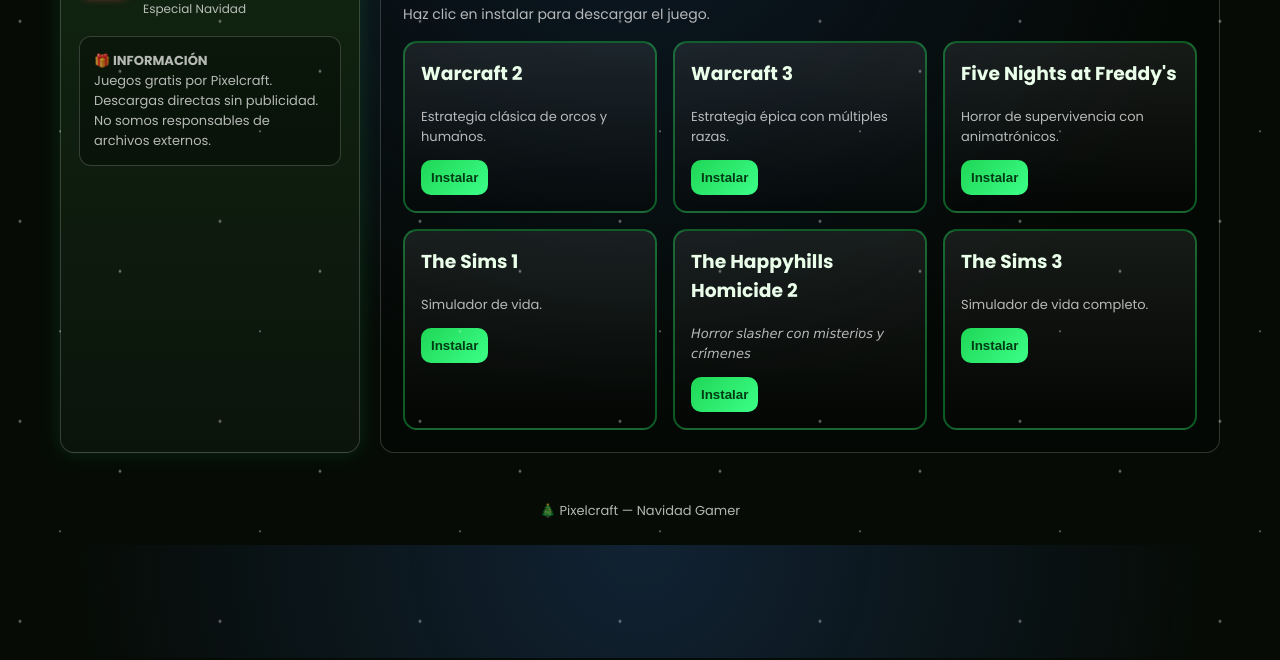
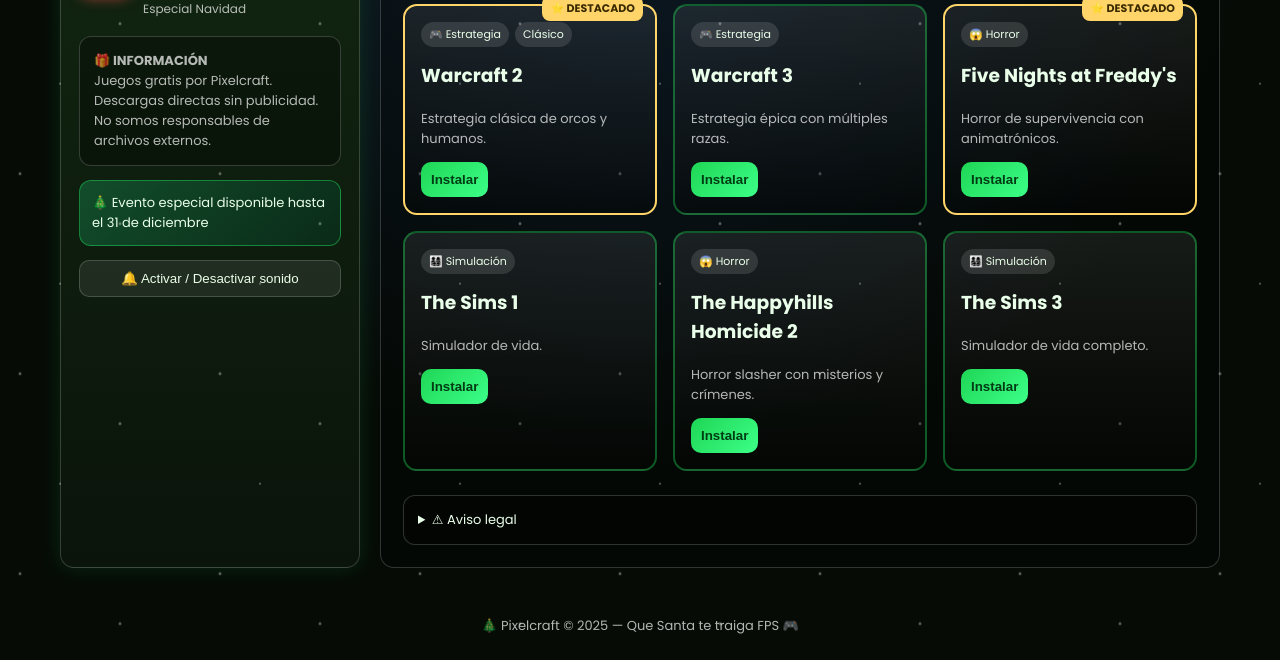
Before and after one commit to Logicraftstudio/Juegos, a plain HTML site: page index.html in a window 1280 px wide. Shown: the part 142-802 px from the top of the page. Drawn offline with Linux system fonts and the light colour scheme.

Commit message:
Update index.html

```diff
--- a/index.html
+++ b/index.html
@@ -3,7 +3,7 @@
 <head>
 <meta charset="utf-8">
 <meta name="viewport" content="width=device-width,initial-scale=1">
-<title>Pixelcraft Juegos</title>
+<title>Pixelcraft Juegos — Navidad</title>
 
 <link href="https://fonts.googleapis.com/css2?family=Poppins:wght@400;600;700&display=swap" rel="stylesheet">
 
@@ -17,6 +17,7 @@
   --radius:14px;
   --navidad:#1fd655;
   --rojo:#c91f1f;
+  --gold:#ffd56a;
 }
 
 *{box-sizing:border-box}
@@ -41,8 +42,8 @@ body{
     radial-gradient(2px 2px at 120px 80px,#fff,transparent),
     radial-gradient(1.5px 1.5px at 60px 140px,#fff,transparent);
   background-size:200px 200px;
-  animation:snow 12s linear infinite;
-  opacity:.6;
+  animation:snow 14s linear infinite;
+  opacity:.55;
 }
 @keyframes snow{
   from{background-position:0 -200px}
@@ -82,7 +83,12 @@ body{
   align-items:center;
   justify-content:center;
   font-weight:700;
-  box-shadow:0 0 10px rgba(255,80,80,.6);
+  box-shadow:0 0 14px rgba(255,80,80,.8);
+  animation:pulse 2.5s ease-in-out infinite;
+}
+@keyframes pulse{
+  0%,100%{box-shadow:0 0 14px rgba(255,80,80,.7)}
+  50%{box-shadow:0 0 24px rgba(255,120,120,1)}
 }
 
 .info-box{
@@ -95,6 +101,27 @@ body{
   background:rgba(0,0,0,.3);
 }
 
+.event-box{
+  margin-top:14px;
+  padding:12px;
+  border-radius:12px;
+  background:linear-gradient(135deg,#124d2b,#0a2a18);
+  border:1px solid rgba(31,214,85,.5);
+  font-size:13px;
+}
+
+/* 🔔 sonido */
+.sound-toggle{
+  margin-top:14px;
+  width:100%;
+  padding:10px;
+  border-radius:10px;
+  background:rgba(255,255,255,.08);
+  border:1px solid var(--border);
+  color:var(--accent);
+  cursor:pointer;
+}
+
 .content{
   border:1px solid var(--border);
   border-radius:var(--radius);
@@ -102,9 +129,7 @@ body{
   background:rgba(0,0,0,.25);
 }
 
-h2::after{
-  content:" 🎄";
-}
+h2::after{content:" 🎄"}
 
 .game-grid{
   display:grid;
@@ -120,15 +145,45 @@ h2::after{
   background:linear-gradient(180deg,rgba(255,255,255,.08),rgba(0,0,0,.25));
   display:flex;
   flex-direction:column;
-  transition:.2s;
+  transition:.25s;
+  position:relative;
 }
 .game-card:hover{
-  transform:translateY(-4px);
-  box-shadow:0 0 20px rgba(31,214,85,.25);
+  transform:translateY(-5px);
+  box-shadow:0 0 22px rgba(31,214,85,.35);
 }
 
-.game-card h3{margin:0 0 6px 0}
+/* ⭐ destacado */
+.featured{
+  border-color:var(--gold);
+}
+.featured::before{
+  content:"⭐ DESTACADO";
+  position:absolute;
+  top:-10px;
+  right:12px;
+  background:var(--gold);
+  color:#3a2a00;
+  font-size:11px;
+  font-weight:700;
+  padding:4px 8px;
+  border-radius:8px;
+}
 
+.tags{
+  display:flex;
+  gap:6px;
+  margin-bottom:8px;
+  flex-wrap:wrap;
+}
+.tag{
+  font-size:11px;
+  padding:4px 8px;
+  border-radius:999px;
+  background:rgba(255,255,255,.12);
+}
+
+.game-card h3{margin:6px 0}
 .game-card p{
   font-size:13px;
   color:var(--muted);
@@ -144,8 +199,16 @@ h2::after{
   font-weight:700;
   cursor:pointer;
 }
-.install-btn:hover{
-  filter:brightness(1.1);
+.install-btn:hover{filter:brightness(1.15)}
+
+/* 📜 aviso */
+details{
+  margin-top:24px;
+  padding:14px;
+  border-radius:12px;
+  background:rgba(0,0,0,.3);
+  border:1px solid var(--border);
+  font-size:13px;
 }
 
 footer{
@@ -164,6 +227,10 @@ footer{
 <body>
 <div class="snow"></div>
 
+<audio id="bells" loop>
+  <source src="https://cdn.pixabay.com/audio/2022/11/22/audio_3b7e8ef7d0.mp3" type="audio/mpeg">
+</audio>
+
 <div class="page">
 
 <aside class="sidebar">
@@ -171,9 +238,7 @@ footer{
     <div class="logo">🎅</div>
     <div>
       <h1>Pixelcraft</h1>
-      <div style="font-size:12px;color:var(--muted)">
-        Especial Navidad
-      </div>
+      <div style="font-size:12px;color:var(--muted)">Especial Navidad</div>
     </div>
   </div>
 
@@ -183,18 +248,24 @@ footer{
     Descargas directas sin publicidad.<br>
     No somos responsables de archivos externos.
   </div>
+
+  <div class="event-box">
+    🎄 Evento especial disponible hasta el 31 de diciembre
+  </div>
+
+  <button class="sound-toggle" onclick="toggleSound()">🔔 Activar / Desactivar sonido</button>
 </aside>
 
 <main class="content">
-
 <h2>Juegos disponibles</h2>
-<p style="font-size:14px;color:var(--muted)">
-Haz clic en instalar para descargar el juego.
-</p>
 
 <div class="game-grid">
 
-  <div class="game-card">
+  <div class="game-card featured">
+    <div class="tags">
+      <span class="tag">🎮 Estrategia</span>
+      <span class="tag">Clásico</span>
+    </div>
     <h3>Warcraft 2</h3>
     <p>Estrategia clásica de orcos y humanos.</p>
     <a href="https://en.war2.ru/downloads/" target="_blank">
@@ -203,14 +274,20 @@ Haz clic en instalar para descargar el juego.
   </div>
 
   <div class="game-card">
+    <div class="tags">
+      <span class="tag">🎮 Estrategia</span>
+    </div>
     <h3>Warcraft 3</h3>
     <p>Estrategia épica con múltiples razas.</p>
-    <a href="LINK_AQUI" target="_blank">
+    <a href="#" target="_blank">
       <button class="install-btn">Instalar</button>
     </a>
   </div>
 
-  <div class="game-card">
+  <div class="game-card featured">
+    <div class="tags">
+      <span class="tag">😱 Horror</span>
+    </div>
     <h3>Five Nights at Freddy's</h3>
     <p>Horror de supervivencia con animatrónicos.</p>
     <a href="https://www.mediafire.com/file/g3h91wfwg74ap0z/Five+Nights+at+Freddy's.exe/file" target="_blank">
@@ -219,22 +296,31 @@ Haz clic en instalar para descargar el juego.
   </div>
 
   <div class="game-card">
+    <div class="tags">
+      <span class="tag">👨‍👩‍👧‍👦 Simulación</span>
+    </div>
     <h3>The Sims 1</h3>
     <p>Simulador de vida.</p>
-    <a href="LINK_AQUI" target="_blank">
+    <a href="#" target="_blank">
       <button class="install-btn">Instalar</button>
     </a>
   </div>
 
   <div class="game-card">
+    <div class="tags">
+      <span class="tag">😱 Horror</span>
+    </div>
     <h3>The Happyhills Homicide 2</h3>
-    <p>𝘏𝘰𝘳𝘳𝘰𝘳 𝘴𝘭𝘢𝘴𝘩𝘦𝘳 𝘤𝘰𝘯 𝘮𝘪𝘴𝘵𝘦𝘳𝘪𝘰𝘴 𝘺 𝘤𝘳𝘪́𝘮𝘦𝘯𝘦𝘴</p>
+    <p>Horror slasher con misterios y crímenes.</p>
     <a href="https://www.mediafire.com/file/jjotdgft1rcv9wa/The_Happyhills_Homicide_2.exe/file" target="_blank">
       <button class="install-btn">Instalar</button>
     </a>
   </div>
 
   <div class="game-card">
+    <div class="tags">
+      <span class="tag">👨‍👩‍👧‍👦 Simulación</span>
+    </div>
     <h3>The Sims 3</h3>
     <p>Simulador de vida completo.</p>
     <a href="https://www.mediafire.com/file/afcqkr3atvfch1p/Sims3.txt/file" target="_blank">
@@ -243,12 +329,30 @@ Haz clic en instalar para descargar el juego.
   </div>
 
 </div>
+
+<details>
+  <summary>⚠ Aviso legal</summary>
+  Las descargas redirigen a sitios externos. Pixelcraft no se hace responsable del contenido, uso indebido o daños derivados.
+</details>
+
 </main>
 </div>
 
 <footer>
-🎄 Pixelcraft — Navidad Gamer
+🎄 Pixelcraft © <span id="year"></span> — Que Santa te traiga FPS 🎮
 </footer>
+
+<script>
+const audio = document.getElementById("bells");
+let playing = false;
+
+function toggleSound(){
+  if(!playing){audio.play();}else{audio.pause();}
+  playing = !playing;
+}
+
+document.getElementById("year").textContent = new Date().getFullYear();
+</script>
 
 </body>
 </html>
```
